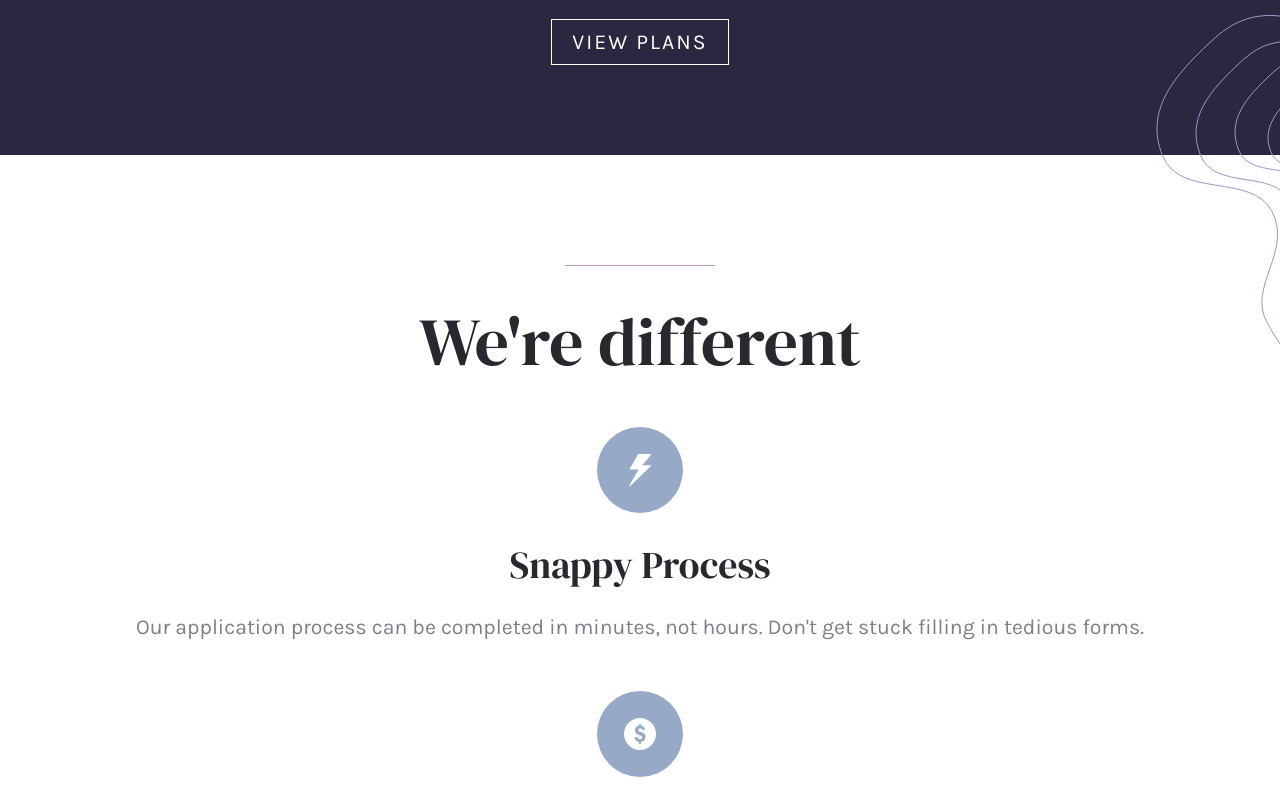
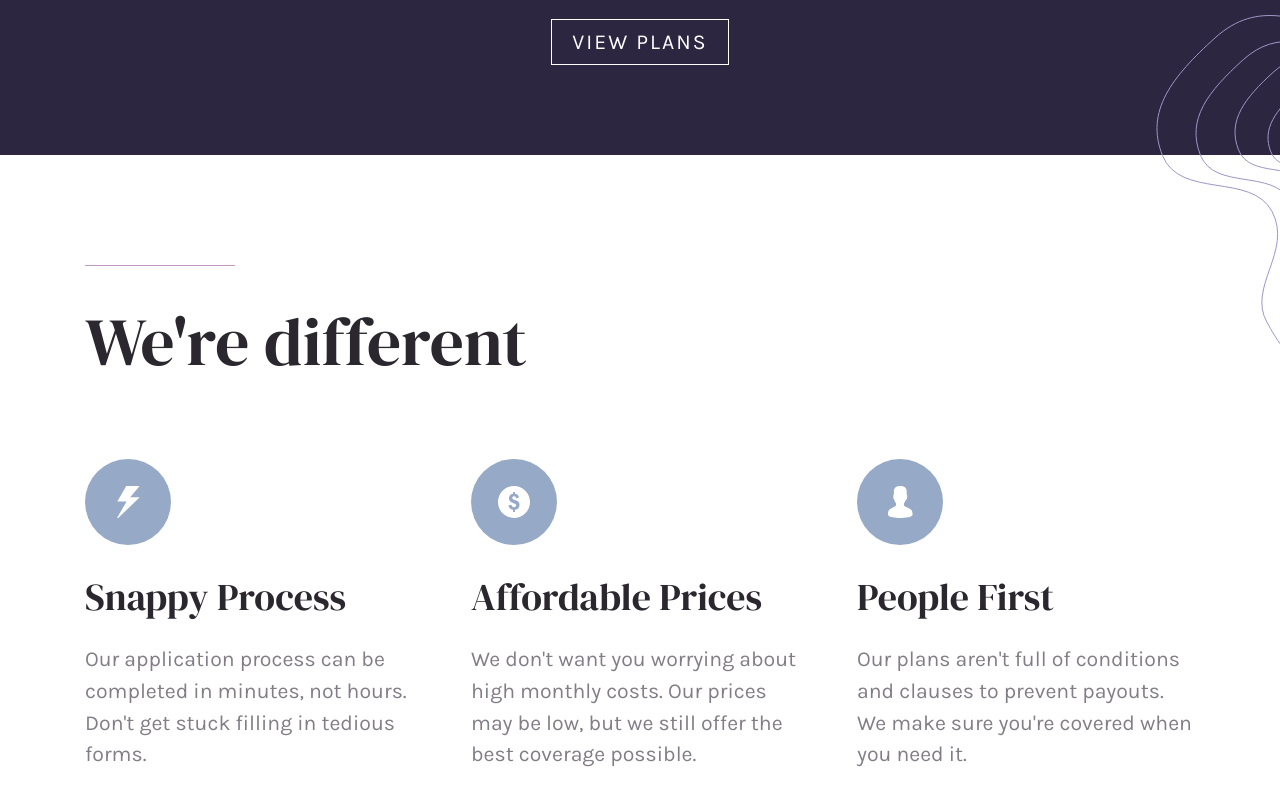
Before and after one commit to dottereldesign/insure_landing_page, a plain HTML site: page index.html in a window 1280 px wide. Shown: the part 961-1767 px from the top of the page. Drawn offline with Linux system fonts and the light colour scheme.

Commit message:
Add section card media queries for desktop.

```diff
--- a/index.html
+++ b/index.html
@@ -49,26 +49,34 @@
   <section class="feature">
     <h2>We're different</h2>
 
+    <div class="feature_grid">
+      <div class="feature_card">
         <img src="images/icon-snappy-process.svg" alt="">
         <h3>Snappy Process</h3>
         <p>
           Our application process can be completed in minutes, not hours. Don't get
           stuck filling in tedious forms.
         </p>
+      </div>
 
+      <div class="feature_card">
         <img src="images/icon-affordable-prices.svg" alt="">
         <h3>Affordable Prices</h3>
         <p>
           We don't want you worrying about high monthly costs. Our prices may be low,
           but we still offer the best coverage possible.
         </p>
+      </div>
 
+      <div class="feature_card">
         <img src="images/icon-people-first.svg" alt="">
         <h3>People First</h3>
         <p>
           Our plans aren't full of conditions and clauses to prevent payouts. We make
           sure you're covered when you need it.
         </p>
+      </div>
+    </div>
   </section>
 
   <section class="find_more">
--- a/style.css
+++ b/style.css
@@ -224,10 +224,91 @@ h3 {
   color: var(--clr-neutral-200);
   margin-top: 24px;
   text-align: center;
+  width: min(100%, 370px);
 }
 
 .feature img {
   margin-top: 48px;
+}
+
+.feature_card {
+  display: flex;
+  flex-direction: column;
+  align-items: center;
+}
+
+@media (min-width: 1142px) {
+  .feature_grid {
+    display: grid;
+    grid-template-columns: repeat(3, 1fr);
+    width: min(100%, 69.375rem);
+    gap: 48px;
+    margin-top: 32px;
+    position: relative;
+  }
+
+  .feature {
+    background-color: white;
+    padding: 150px 0 0 0;
+    display: flex;
+    flex-direction: column;
+    align-items: center;
+    position: relative;
+    z-index: -20;
+
+    width: min(100%, 1110px);
+    margin: 0 auto;
+  }
+
+  .feature::before {
+    content: "";
+    width: 150px;
+    height: 1px;
+    background-color: #c396c6;
+    position: absolute;
+    top: 110px;
+    left: 0;
+    z-index: 200;
+  }
+
+  h2 {
+    color: var(--clr-neutral-100);
+    font-size: var(--fs-900);
+    font-weight: var(--fw-regular);
+    font-family: var(--ff-primary-100);
+    line-height: 1.1;
+    display: inline-block;
+    width: min(100%, 69.375rem);
+  }
+
+  h3 {
+    color: var(--clr-neutral-100);
+    font-size: var(--fs-700);
+    font-weight: var(--fw-regular);
+    font-family: var(--ff-primary-100);
+    line-height: 1.1;
+
+    text-align: left;
+  }
+
+  .feature p {
+    font-size: var(--fs-500);
+    font-weight: var(--fw-regular);
+    font-family: var(--ff-primary-200);
+    color: var(--clr-neutral-200);
+    margin-top: 24px;
+    text-align: left;
+  }
+
+  .feature img {
+    margin-top: 48px;
+  }
+
+  .feature_card {
+    display: flex;
+    flex-direction: column;
+    align-items: flex-start;
+  }
 }
 
 /* section - find_more */
```
Lines whose indentation alone changed are shown as unchanged.
